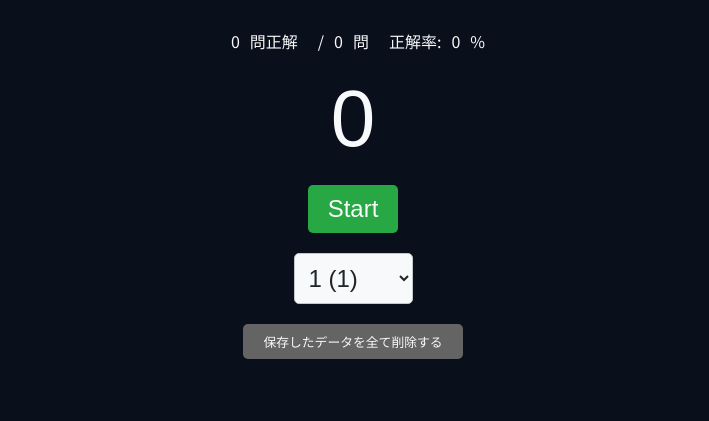
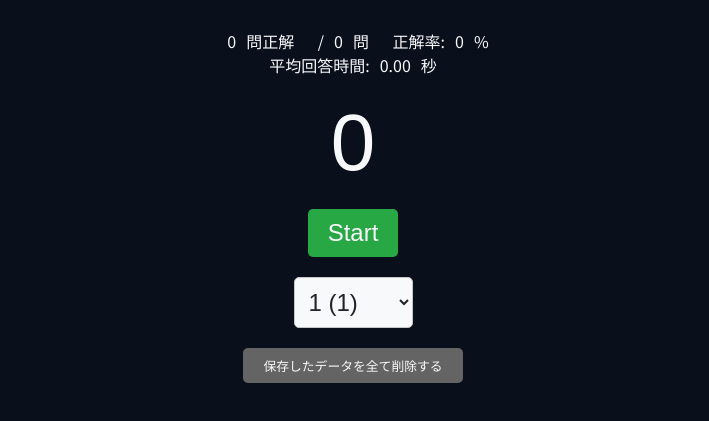
Before and after one commit to waraso/kamada-arun.github.io, a plain HTML site: page index.html in a window 1280 px wide. Shown: the part 163-584 px from the top of the page, without its empty margins (287-996 px from the left). Drawn offline with Linux system fonts and the light colour scheme; a web font is replaced by a local one.

Commit message:
平均回答時間を表示するよ

```diff
--- a/index.html
+++ b/index.html
@@ -9,9 +9,9 @@
     <link rel="preconnect" href="https://fonts.gstatic.com" crossorigin>
     <link href="https://fonts.googleapis.com/css2?family=Noto+Sans+JP&family=Rampart+One&display=swap" rel="stylesheet">
     <link rel="manifest" href="manifest.json">
-    <link rel='stylesheet' href='style.css?v=202505222250'>
+    <link rel='stylesheet' href='style.css?v=202505222320'>
 </head>
-<body >
+<body>
     <header>
         <div class="header-btn-container">
             <svg id="back-btn" class="header-btn hidden" width="10" height="9" viewBox="0 0 10 9" fill="none" xmlns="http://www.w3.org/2000/svg">
@@ -21,6 +21,7 @@
         <h1 class='title'>Binary Battle Practice Tool v2</h1>
     </header>
     <div id="results">
+        <div>
             <span>
                 <span id="q-cor-cnt">-</span>問正解
             </span>
@@ -30,6 +31,12 @@
             <span>
                 正解率:<span id="q-cor-per">-</span>%
             </span>
+        </div>
+        <div>
+            <span>
+                <span>平均回答時間:<span id="time-avg">-</span>秒</span>
+            </span>
+        </div>
     </div>
     <div style="position: relative;">
         <p id='q-number' class="rampart-one-regular">0</p>
@@ -60,5 +67,5 @@
         <button class="ans">1</button>
     </div>
 </body>
-<script src='script.js?v=202505222250'></script>
+<script src='script.js?v=202505222320'></script>
 </html>
--- a/script.js
+++ b/script.js
@@ -49,11 +49,15 @@ function updateResults() {
 
     const correctCount = logs.filter(log => log.isCorrect).length;
     const answerCount = logs.length;
+    const times = logs.map(log => log.time);
 
     document.getElementById('q-cor-cnt').textContent = correctCount;
     document.getElementById('q-cnt').textContent = answerCount;
     const percent = answerCount > 0 ? Math.round((correctCount / answerCount) * 100) : 0;
     document.getElementById('q-cor-per').textContent = percent;
+
+    const avg = times.length > 0 ? (times.reduce((a, b) => {a + b}, 0) / times.length) : 0;
+    document.getElementById('time-avg').textContent = avg.toFixed(2);
 }
 
 let timerInterval = null;
--- a/style.css
+++ b/style.css
@@ -192,17 +192,16 @@ button, input, select {
     cursor: pointer;
 }
 
-#results {
-    display: flex;
-    justify-content: center;
+#results{
     margin-top: 20px;
+    text-align: center;
 }
 #results span {
     font-size: 1em;
     margin: 0 10px;
 }
 @media screen and (max-width: 350px) {
-    #results span {
+    #results span{
         font-size: 0.8em;
         margin: 0 5px;
     }
```
Lines whose indentation alone changed are shown as unchanged.
